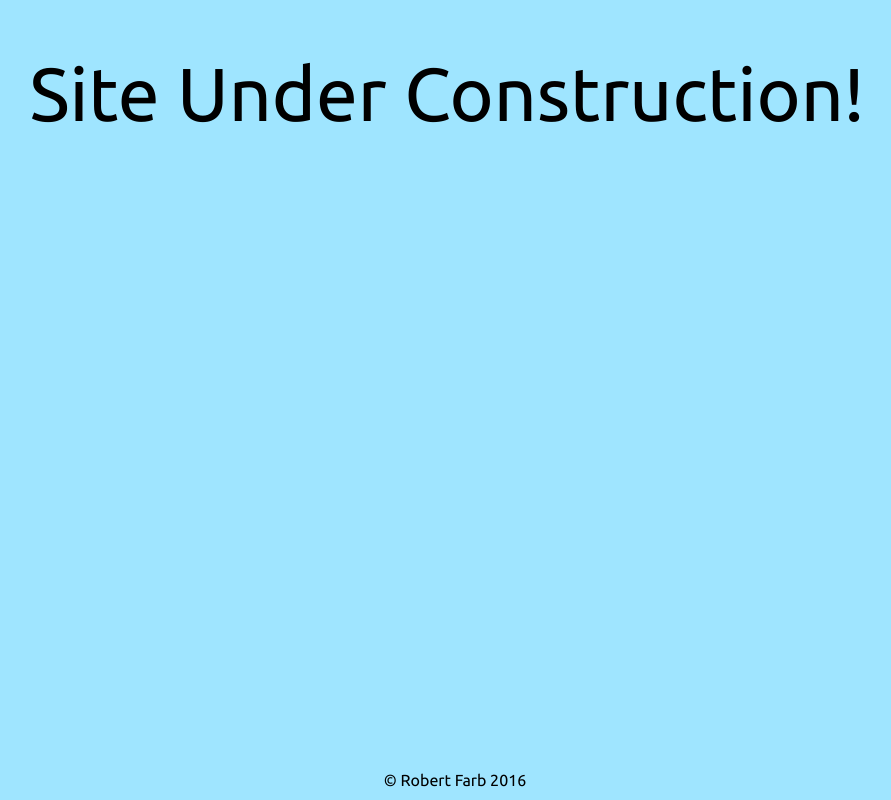
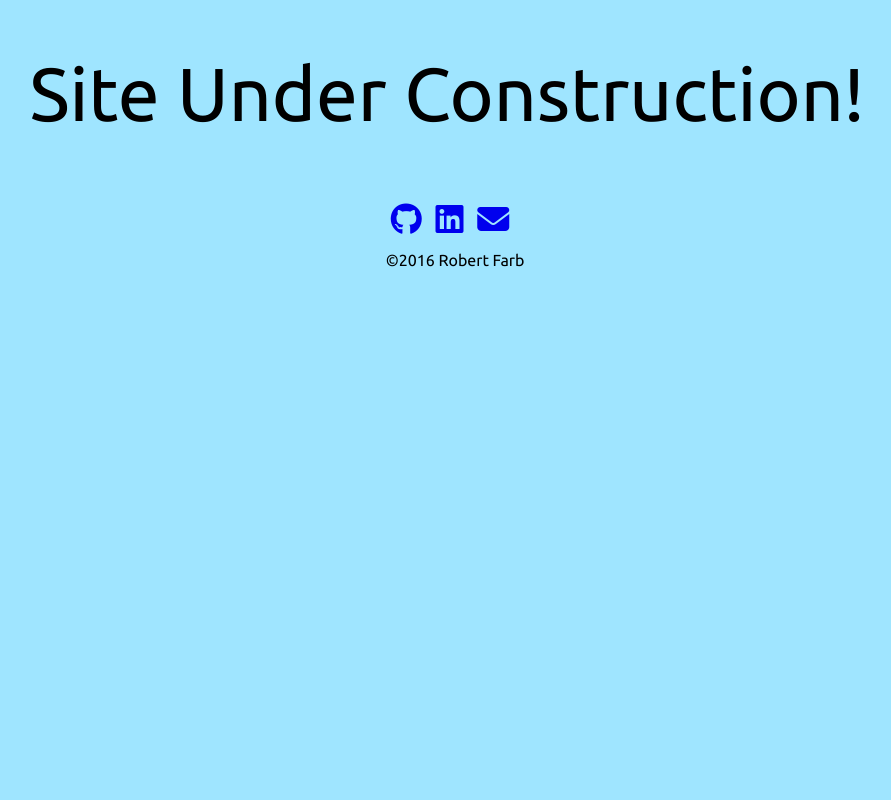
Before and after one commit to Robertfarb/robfarb.devSite, a plain HTML site: page index.html in a window 1280 px wide. Shown: the whole page, without its empty margins (193-1084 px from the left). Drawn offline with nearby package versions, Linux system fonts and the light colour scheme.

Commit message:
Added fa-icons to temp page

```diff
--- a/constructionStyle.css
+++ b/constructionStyle.css
@@ -11,12 +11,21 @@ h4{
 }
 #footer{
     text-align: center;
-    bottom: 0;
+    bottom: 5;
     height: 50px;
     position: fixed;
-    bottom: 0;
     width: 100%;
     z-index: 140;
+    font-family: 'Ubuntu', sans-serif;
+}
+.contact-links{
+    text-align: center;
+}
+.fa{
+    padding-right: 10px;
+}
+.no-effect{
+    text-decoration: none;
 }
 body{
 	background-color: #9FE5FF;
--- a/index.html
+++ b/index.html
@@ -5,6 +5,7 @@
 	<title>Under Construction - robfarb.devSite</title>
 	<link rel="stylesheet" href="constructionStyle.css">
     <link href="https://fonts.googleapis.com/css?family=Ubuntu" rel="stylesheet">
+	<script src="https://use.fontawesome.com/9fc65e5e0f.js"></script>
 	<script src="node_modules/jquery/dist/jquery.js" type="text/javascript"></script>
 	<script type="text/javascript">
 		$(document).ready(
@@ -19,8 +20,13 @@
 	<div id="content-wrapper">
 		<!--Site Under Construction Slide In>-->
 	</div>
-	<div id="footer">
-		<h4>&copy; Robert Farb 2016</h4>
-	</div>
+	<footer id="footer">
+		<p class="contact-links">
+			<a href="https://github.com/Robertfarb" class="fa fa-github fa-2x no-effect"></a>
+			<a href="https://www.linkedin.com/in/robert-farb-613a3751" class="fa fa-linkedin-square fa-2x no-effect"></a>
+			<a href="mailto:robfarb.dev@gmail.com?Subject=Message%20From%20Site" target="_top" class="fa fa-envelope fa-2x no-effect"></a>
+		</p>
+		<p>&copy;2016 Robert Farb</p>
+	</footer>
 </body>
 </html>
```
